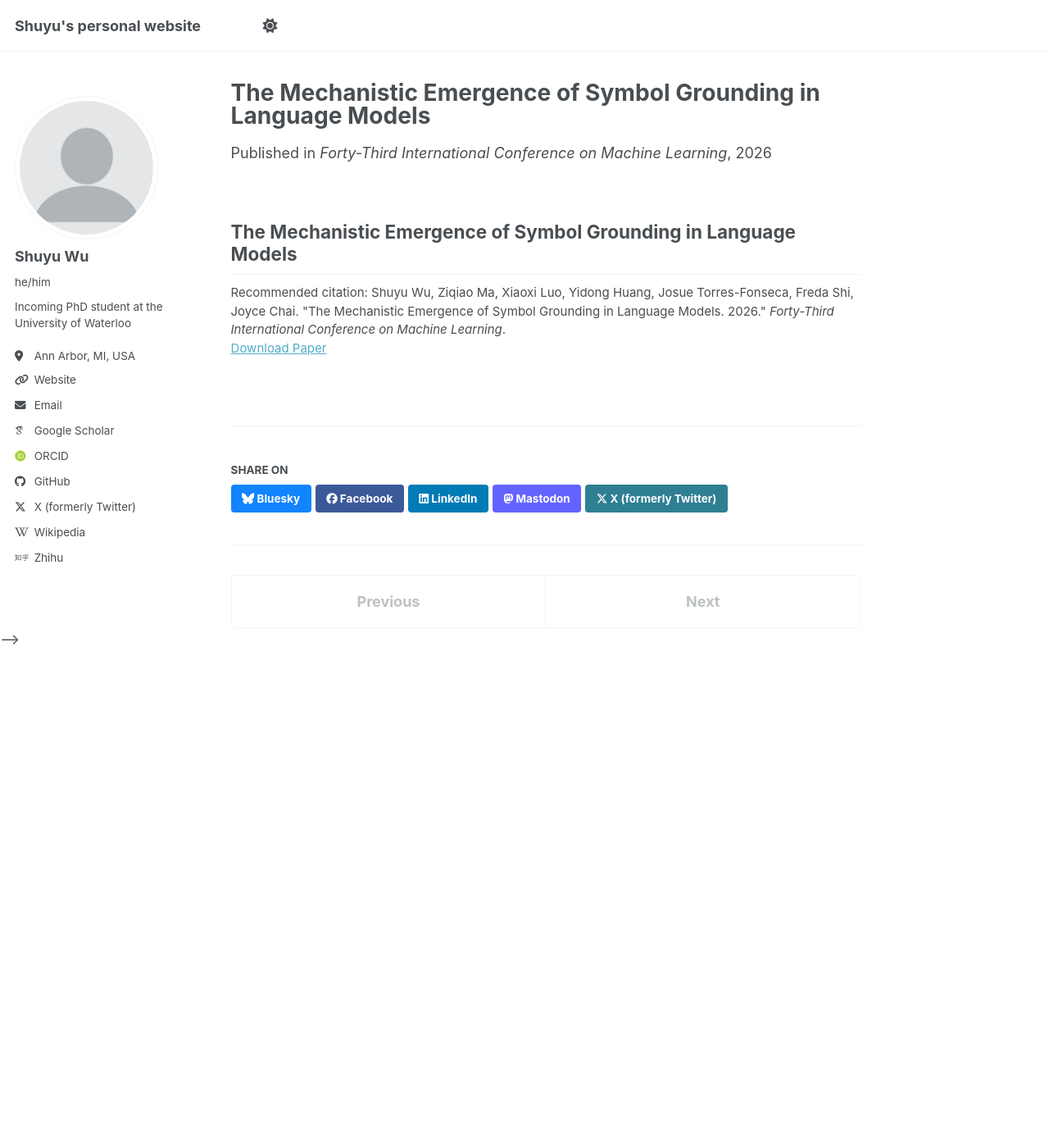
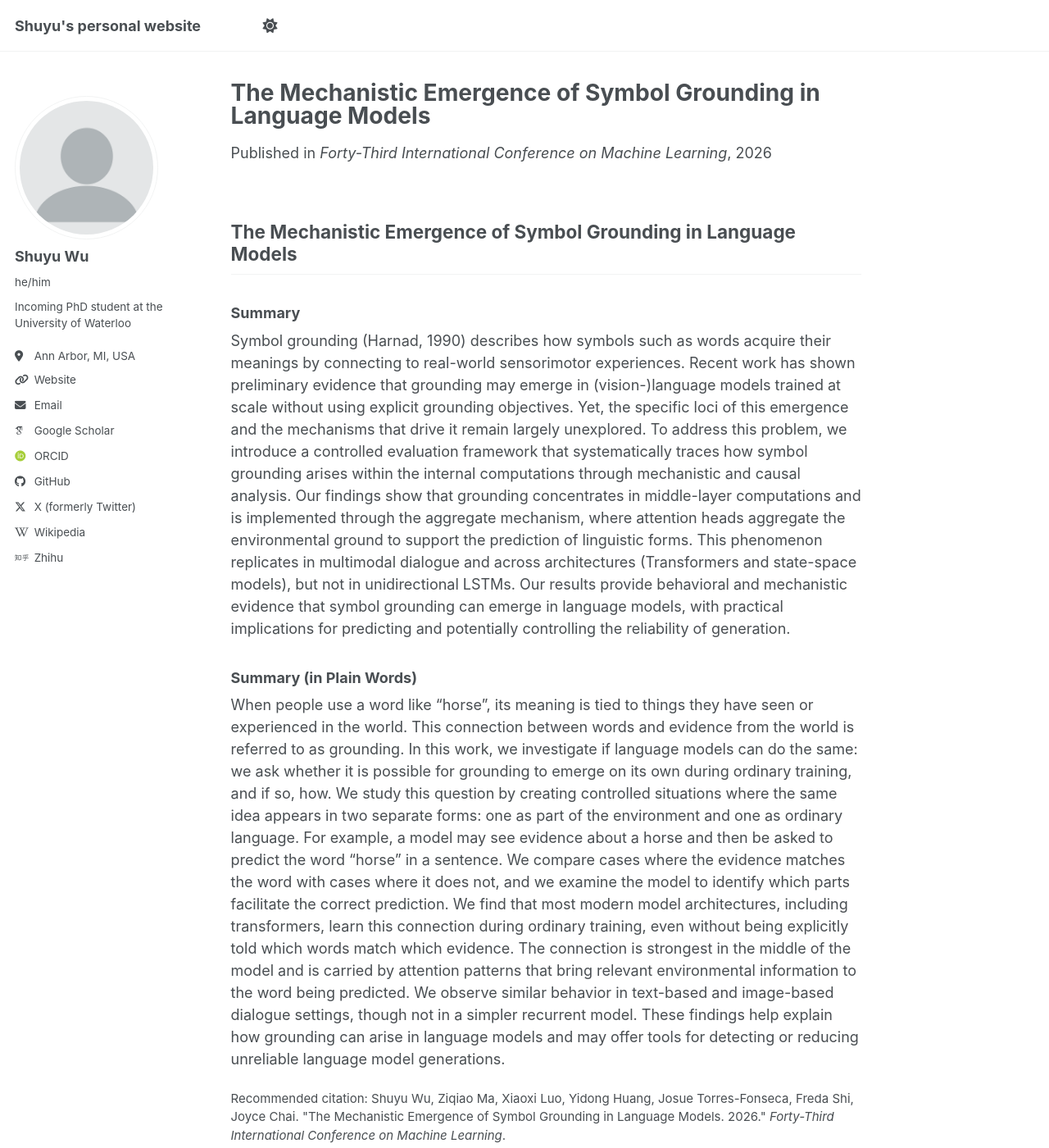
Before and after one commit to wonderwind271/wonderwind271.github.io, a Jekyll site: the page built from _publications/2026-04-30-EMG.md, in a window 1280 px wide and 1400 px high. Shown: the whole window at 82% size. Built offline with Jekyll 4.4.1, drawn with Linux system fonts in a browser that asks for light colours; some web fonts are replaced; a script bundle is joined from its source files by our own code; library files that are not in the unit come from our copies.

Commit message:
add summary to pub

```diff
--- a/_publications/2026-04-30-EMG.md
+++ b/_publications/2026-04-30-EMG.md
@@ -11,3 +11,8 @@ citation: 'Shuyu Wu, Ziqiao Ma, Xiaoxi Luo, Yidong Huang, Josue Torres-Fonseca,
 ---
 
 ## The Mechanistic Emergence of Symbol Grounding in Language Models
+### Summary
+Symbol grounding (Harnad, 1990) describes how symbols such as words acquire their meanings by connecting to real-world sensorimotor experiences. Recent work has shown preliminary evidence that grounding may emerge in (vision-)language models trained at scale without using explicit grounding objectives. Yet, the specific loci of this emergence and the mechanisms that drive it remain largely unexplored. To address this problem, we introduce a controlled evaluation framework that systematically traces how symbol grounding arises within the internal computations through mechanistic and causal analysis. Our findings show that grounding concentrates in middle-layer computations and is implemented through the aggregate mechanism, where attention heads aggregate the environmental ground to support the prediction of linguistic forms. This phenomenon replicates in multimodal dialogue and across architectures (Transformers and state-space models), but not in unidirectional LSTMs. Our results provide behavioral and mechanistic evidence that symbol grounding can emerge in language models, with practical implications for predicting and potentially controlling the reliability of generation.
+
+### Summary (in Plain Words)
+When people use a word like “horse”, its meaning is tied to things they have seen or experienced in the world. This connection between words and evidence from the world is referred to as grounding. In this work, we investigate if language models can do the same: we ask whether it is possible for grounding to emerge on its own during ordinary training, and if so, how. We study this question by creating controlled situations where the same idea appears in two separate forms: one as part of the environment and one as ordinary language. For example, a model may see evidence about a horse and then be asked to predict the word “horse” in a sentence. We compare cases where the evidence matches the word with cases where it does not, and we examine the model to identify which parts facilitate the correct prediction. We find that most modern model architectures, including transformers, learn this connection during ordinary training, even without being explicitly told which words match which evidence. The connection is strongest in the middle of the model and is carried by attention patterns that bring relevant environmental information to the word being predicted. We observe similar behavior in text-based and image-based dialogue settings, though not in a simpler recurrent model. These findings help explain how grounding can arise in language models and may offer tools for detecting or reducing unreliable language model generations.
```
Also changed, not shown: _publications/2025-09-06-vlm-lens.md (+2 -0 lines).
